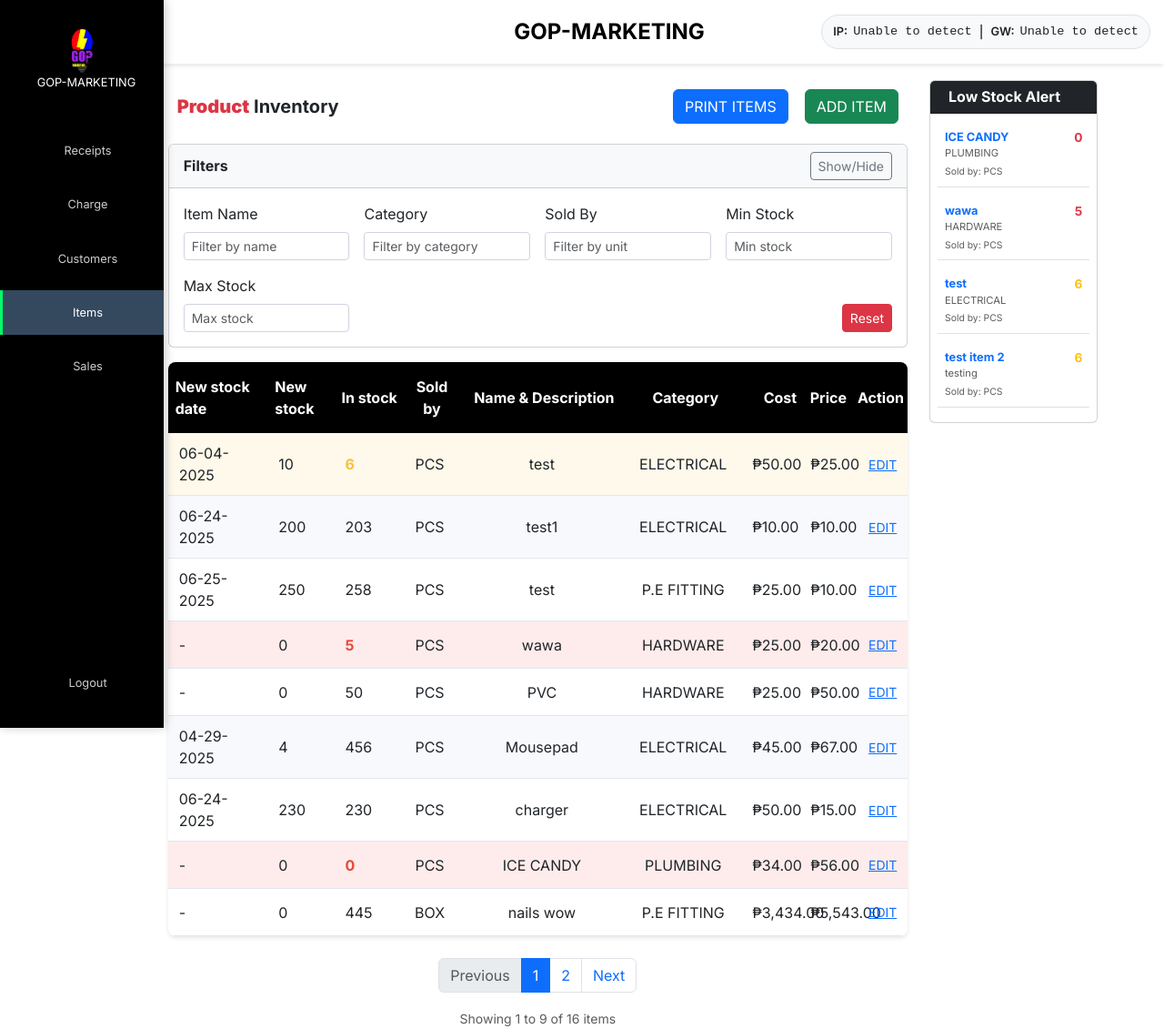
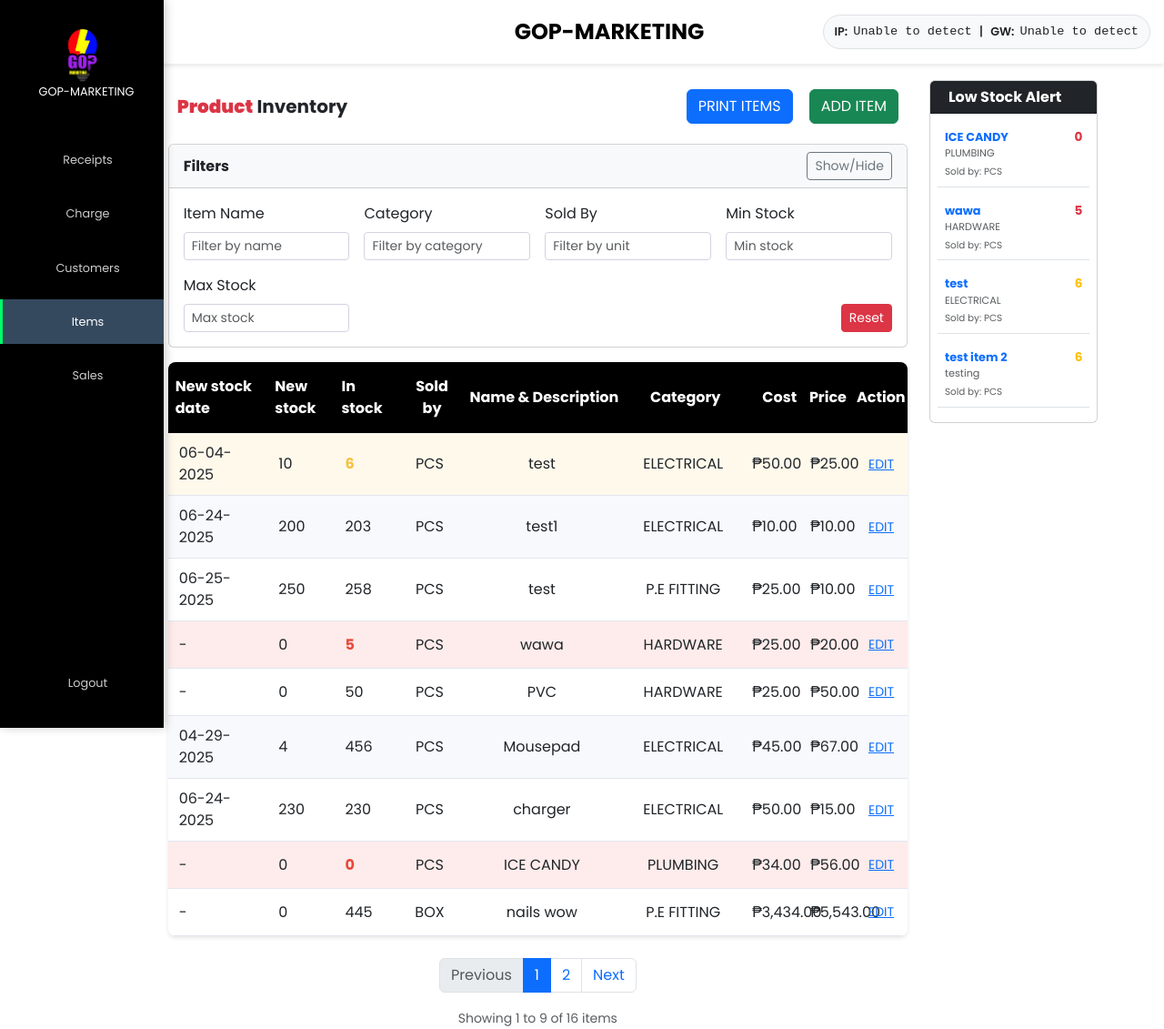
Before and after one commit to SiHarv/GOP-POS-System, a PHP site: page /views/items/items.php in a window 1280 px wide. Shown: the whole page at 91% size. Run offline with PHP 8.4, Linux system fonts and the light colour scheme; the visitor is signed in with stand-in values (Sample User, id 1); data comes from the database, SQL or seed files in the repository; some libraries are stand-ins or nearby versions.

Commit message:
ui: change font and adjust padding in the data cells

```diff
--- a/styles/header.css
+++ b/styles/header.css
@@ -1,6 +1,7 @@
 @import url('https://fonts.googleapis.com/css2?family=Inter:ital,opsz,wght@0,14..32,100..900;1,14..32,100..900&display=swap');
+@import url('https://fonts.googleapis.com/css2?family=Poppins:ital,wght@0,100;0,200;0,300;0,400;0,500;0,600;0,700;0,800;0,900;1,100;1,200;1,300;1,400;1,500;1,600;1,700;1,800;1,900&display=swap');
 *{
-    font-family: "Inter", sans-serif;
+    font-family: "Poppins", sans-serif;
 }
 .main-header {
     position: fixed;
--- a/views/renderParts/sidebar.php
+++ b/views/renderParts/sidebar.php
@@ -1,7 +1,7 @@
 <div class="sidebar">
     <div class="sidebar-brand py-3 text-center d-flex flex-column align-items-center">
         <span>
-            <img src="../../icon/icon.png" alt="" style="height: 50px; width: 40px;">
+            <img src="../../icon/icon.png" alt="" style="height: 60px; width: 55px;">
         </span>
         <small class="sidebar-text">GOP-MARKETING</small>
     </div>
```
Also changed, not shown: js/receipt_print.js (+3 -4 lines).
